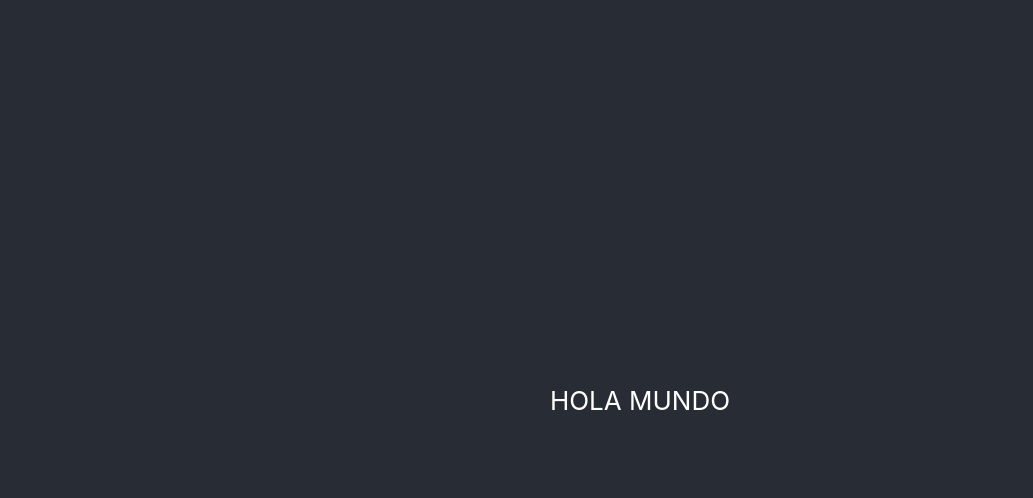
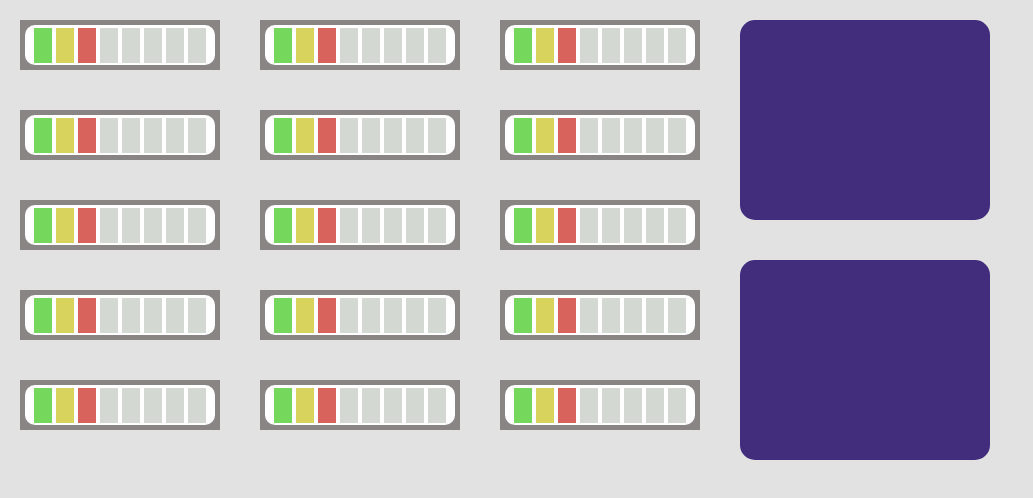
Before and after one commit to BimboDT/app-web, a React (Create React App) app in the folder bimbo-web/: page / in a window 1280 px wide. Shown: the top 498 px of the page, without its empty margins (0-1033 px from the left). Built offline with nearby package versions, Linux system fonts and the light colour scheme.

Commit message:
almacen css

```diff
--- a/bimbo-web/src/App.js
+++ b/bimbo-web/src/App.js
@@ -1,12 +1,11 @@
 import './styles/App.css';
+import Almacen from './componentes/Almacen';
 
 function App() {
   return (
     <div className="App">
       <header className="App-header">
-        <p>
-          HOLA MUNDO
-        </p>
+        <Almacen />
       </header>
     </div>
   );
--- /dev/null
+++ b/bimbo-web/src/componentes/Almacen.js
@@ -0,0 +1,36 @@
+import "../styles/App.css";
+import Porcentaje from "./Porcentaje";
+
+const Almacen = () => {
+  return (
+    <div className="almacen">
+        <div className="columna">
+            <Porcentaje />
+            <Porcentaje />
+            <Porcentaje />
+            <Porcentaje />
+            <Porcentaje />
+        </div>
+        <div className="columna">
+            <Porcentaje />
+            <Porcentaje />
+            <Porcentaje />
+            <Porcentaje />
+            <Porcentaje />
+        </div>
+        <div className="columna">
+            <Porcentaje />
+            <Porcentaje />
+            <Porcentaje />
+            <Porcentaje />
+            <Porcentaje />
+        </div>
+        <div className="columna">
+            <div className="oficina"/>
+            <div className="oficina"/>
+        </div>
+    </div>
+  );
+};
+
+export default Almacen;
--- /dev/null
+++ b/bimbo-web/src/componentes/Porcentaje.js
@@ -0,0 +1,20 @@
+import "../styles/App.css";
+
+const Porcentaje = () => {
+  return (
+    <div className="cuadrado">
+      <div className="circulo">
+        <div className="barra-verde"/>
+        <div className="barra-amarilla"/>
+        <div className="barra-roja"/>
+        <div className="barra-gris"/>
+        <div className="barra-gris"/>
+        <div className="barra-gris"/>
+        <div className="barra-gris"/>
+        <div className="barra-gris"/>
+      </div>
+    </div>
+  );
+};
+
+export default Porcentaje;
--- a/bimbo-web/src/styles/App.css
+++ b/bimbo-web/src/styles/App.css
@@ -14,18 +14,14 @@
 }
 
 .App-header {
-  background-color: #282c34;
+  background-color: #E2E2E2;
   min-height: 100vh;
   display: flex;
   flex-direction: column;
-  align-items: center;
-  justify-content: center;
+  /* align-items: center; */
+  /* justify-content: center; */
   font-size: calc(10px + 2vmin);
-  color: white;
-}
-
-.App-link {
-  color: #61dafb;
+  color: black;
 }
 
 @keyframes App-logo-spin {
@@ -36,3 +32,72 @@
     transform: rotate(360deg);
   }
 }
+
+.almacen{
+  display: flex;
+  flex-direction: row;
+}
+
+.columna {
+  display: flex;
+  flex-direction: column;
+}
+
+.oficina {
+  background-color: rgba(26, 0, 99, 0.8);
+  height: 200px;
+  width: 250px;
+  float: right;
+  border-radius: 15px;
+  margin: 20px;
+}
+
+.cuadrado {
+  background-color: rgba(116, 111, 111, 0.8);
+  height: 50px;
+  width: 200px;
+  display: flex;
+  justify-content: center;
+  align-items: center;
+  margin: 20px;
+}
+
+.circulo {
+  background-color: #FFFFFF;
+  flex-direction: column;
+  height: 40px;
+  width: 190px;
+  display: flex;
+  flex-direction: row;
+  justify-content: center;
+  align-items: center;
+  border-radius: 10px;
+}
+
+.barra-gris {
+  background-color: rgba(201, 208, 199, 0.8);
+  height: 35px;
+  width: 18px;
+  margin: 2px;
+}
+
+.barra-verde {
+  background-color: rgba(83, 207, 52, 0.8);
+  height: 35px;
+  width: 18px;
+  margin: 2px;
+}
+
+.barra-amarilla {
+  background-color: rgba(207, 201, 52, 0.8);
+  height: 35px;
+  width: 18px;
+  margin: 2px;
+}
+
+.barra-roja {
+  background-color: rgba(207, 61, 52, 0.8);
+  height: 35px;
+  width: 18px;
+  margin: 2px;
+}
```
